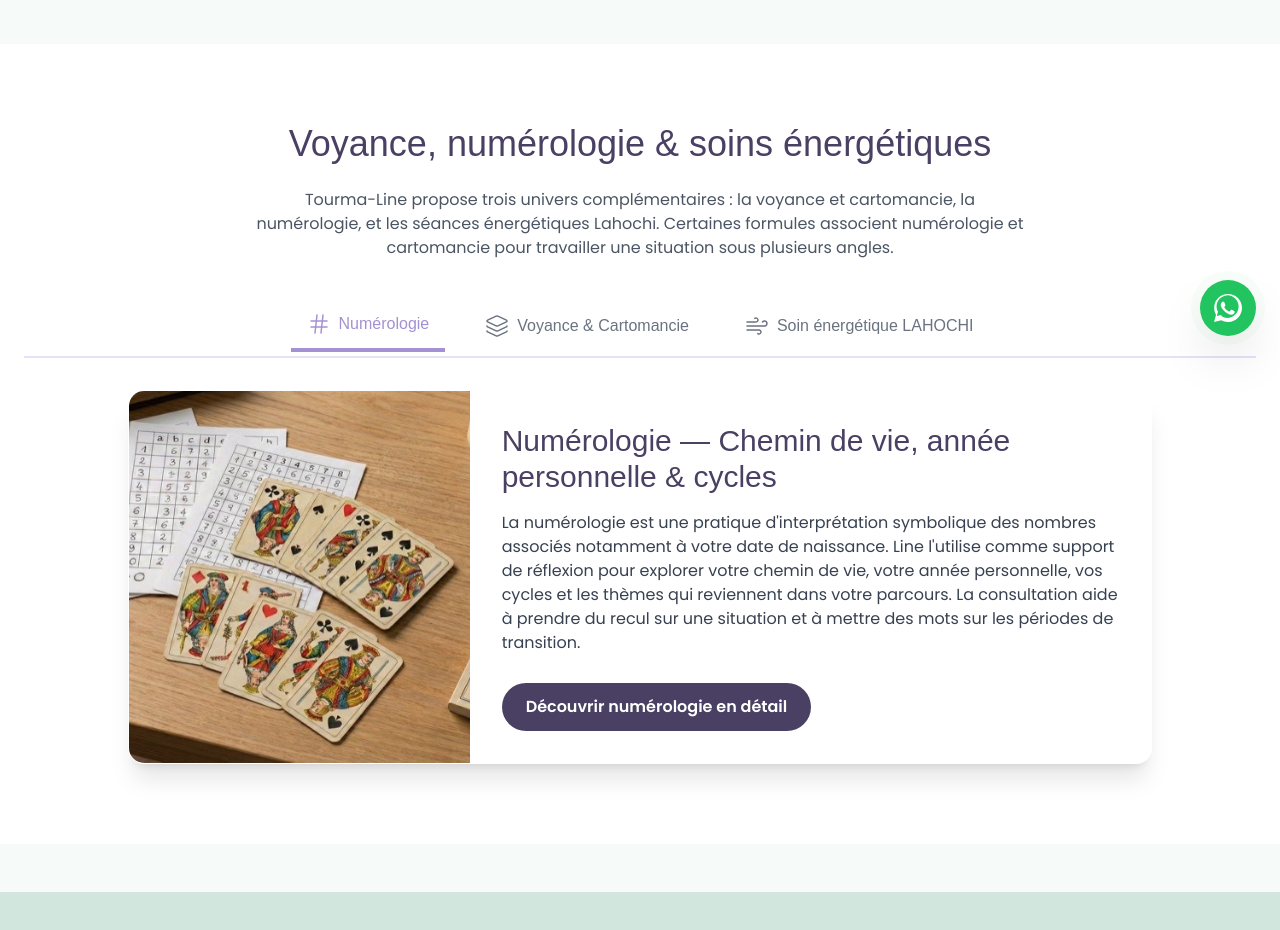
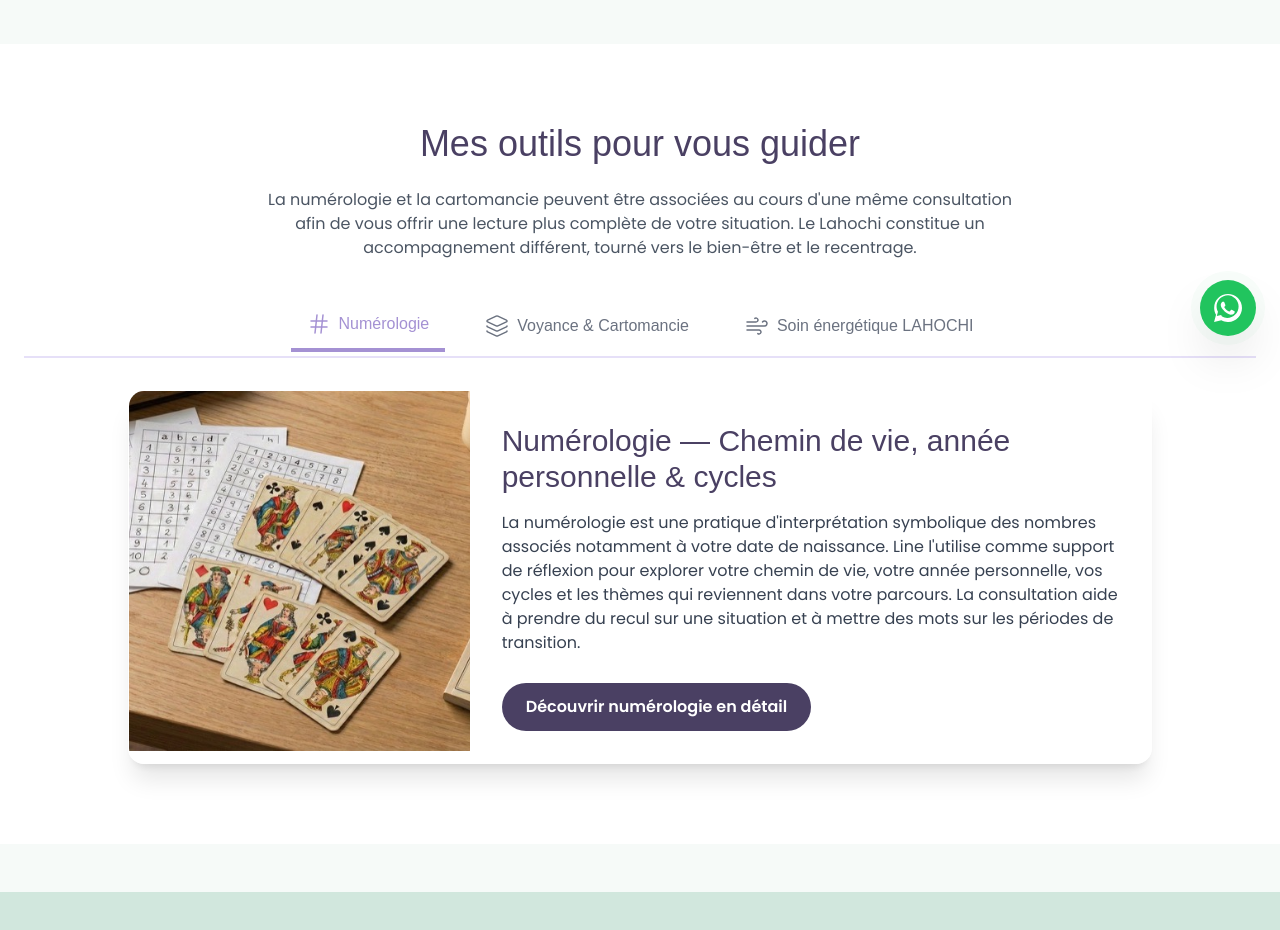
Before and after one commit to Creativityliberty/Tourma-line, a React (Vite) app: page /prestations in a window 1280 px wide. Shown: the part 440-1370 px from the top of the page. Built offline with nearby package versions, Linux system fonts and the light colour scheme; a web font is replaced by a local one.

Commit message:
feat: restore tools section voice

```diff
--- a/src/components/sections/Services.tsx
+++ b/src/components/sections/Services.tsx
@@ -25,12 +25,10 @@ export const Services = ({
             <AnimateOnScroll>
                 <div className="container mx-auto text-center px-4 sm:px-6">
                     <h2 className="text-3xl sm:text-4xl font-display text-brand-dark mb-6">
-                        Voyance, numérologie & soins énergétiques
+                        Mes outils pour vous guider
                     </h2>
                     <p className="text-sm sm:text-base text-gray-600 max-w-3xl mx-auto mb-10">
-                        Tourma-Line propose trois univers complémentaires : la voyance et cartomancie,
-                        la numérologie, et les séances énergétiques Lahochi. Certaines formules associent
-                        numérologie et cartomancie pour travailler une situation sous plusieurs angles.
+                        La numérologie et la cartomancie peuvent être associées au cours d&apos;une même consultation afin de vous offrir une lecture plus complète de votre situation. Le Lahochi constitue un accompagnement différent, tourné vers le bien-être et le recentrage.
                     </p>
                     <div className="flex flex-row md:justify-center overflow-x-auto whitespace-nowrap gap-4 sm:gap-6 mb-8 border-b-2 border-brand-lilas pb-1 scrollbar-none">
                         {Object.values(services).map((service) => (
@@ -53,11 +51,12 @@ export const Services = ({
                         <AnimateOnScroll key={activeTab}>
                             <div className="flex flex-col md:flex-row">
                                 {currentService.imageUrl && (
-                                    <div className="md:w-1/3 relative h-64 md:h-auto">
+                                    <div className="md:w-1/3 relative h-64 md:min-h-[360px]">
                                         <img
                                             src={currentService.imageUrl}
                                             alt={currentService.imageAlt || currentService.title}
                                             className="absolute inset-0 w-full h-full object-cover"
+                                            loading="lazy"
                                         />
                                     </div>
                                 )}
@@ -65,7 +64,7 @@ export const Services = ({
                                     <h3 className="text-xl sm:text-2xl md:text-3xl font-display text-brand-dark mb-4">
                                         {currentService.contentTitle}
                                     </h3>
-                                    <p className="text-sm sm:text-base text-gray-700 leading-relaxed">
+                                    <p className="text-sm sm:text-base text-gray-700 leading-relaxed whitespace-pre-line">
                                         {currentService.content}
                                     </p>
                                     {currentService.features && (
```
